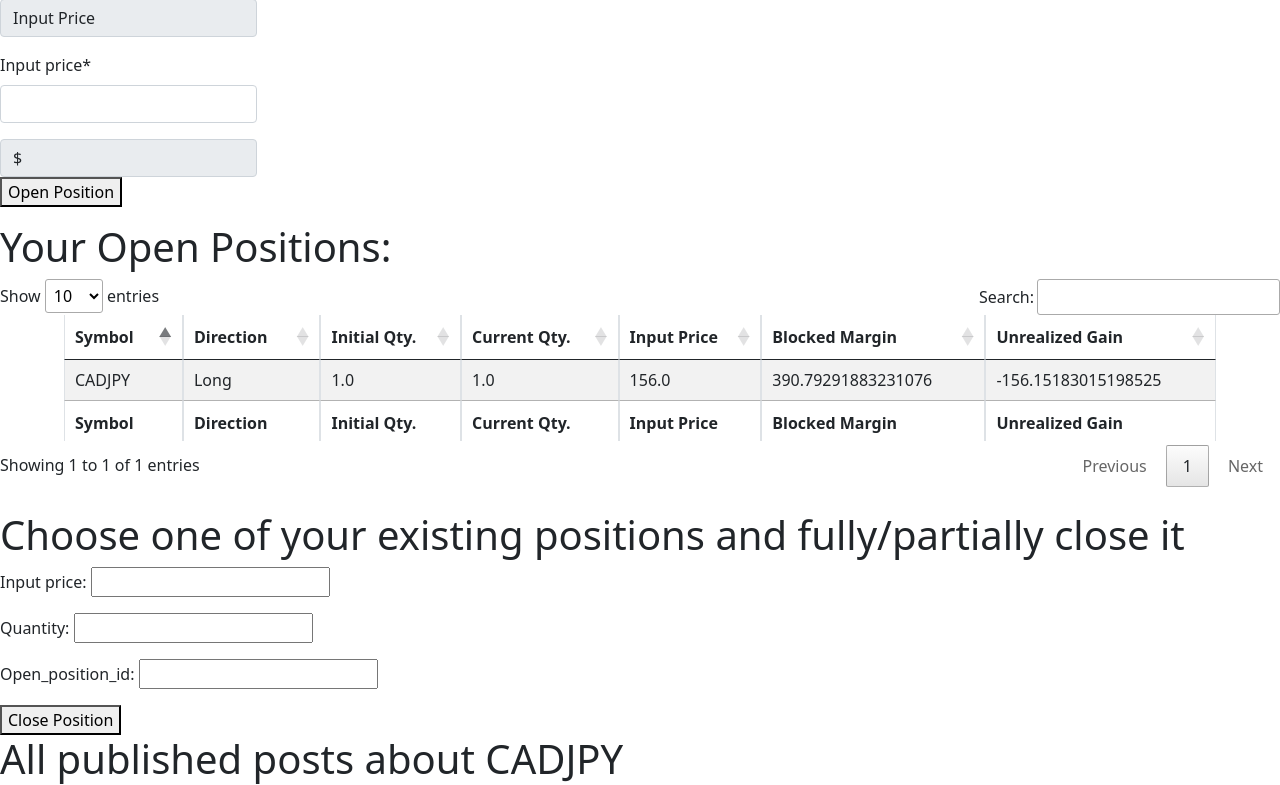
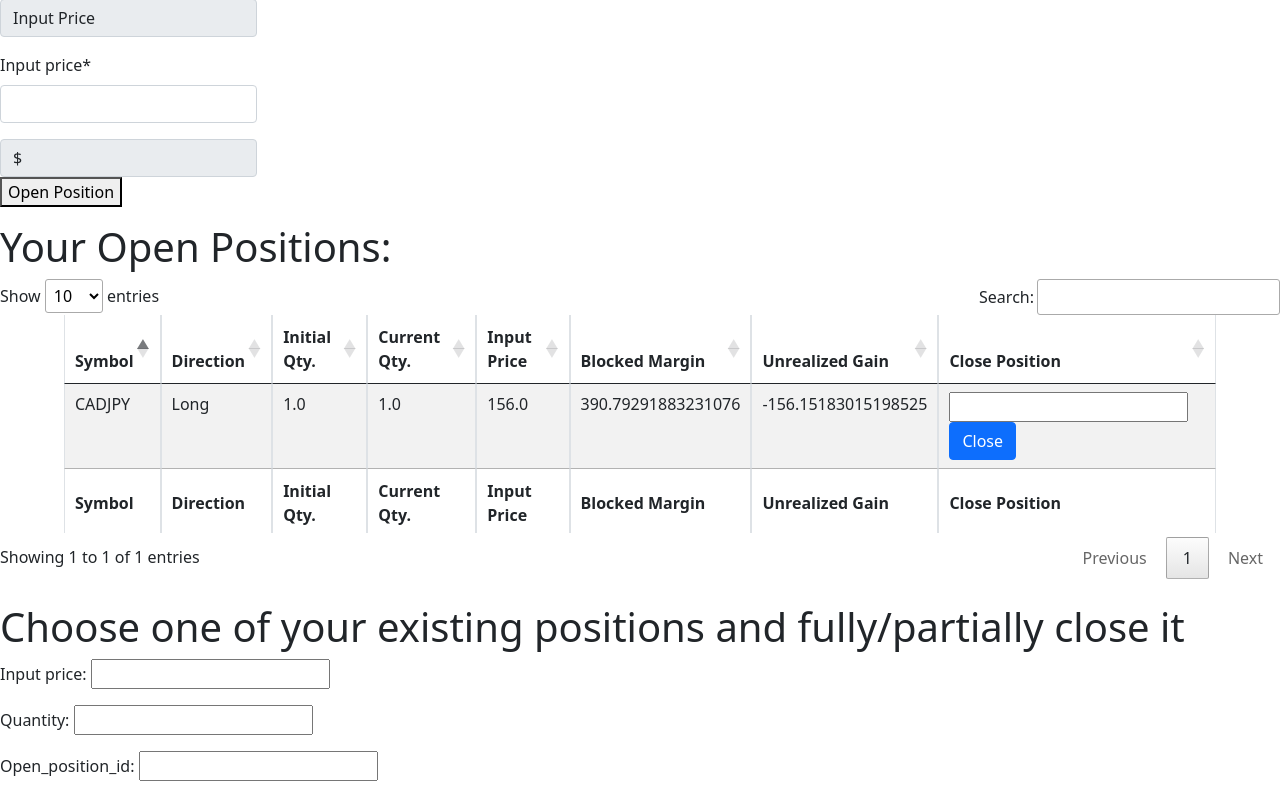
Before and after one commit to aminizadyar/tradingram, a Django app: a page that uses templates/paper_trade/ticker_page.html in a window 1280 px wide. Shown: the part 541-1326 px from the top of the page. Run offline with Django 3.2, Linux system fonts and the light colour scheme; a user stored in the database is signed in; data comes from the database, SQL or seed files in the repository; some libraries are stand-ins or nearby versions.

Commit message:
adding close position form

```diff
--- a/templates/paper_trade/ticker_page.html
+++ b/templates/paper_trade/ticker_page.html
@@ -44,7 +44,7 @@
             Your Open Positions:
         </h1>
         <!-- Open Positions Table-->
-    <table id="tableOpenPositions" class="table table-striped table-bordered table-sm" cellspacing="0" width="90%">
+    <table id="tableOpenPositions" class="table table-striped table-hover table-bordered table-sm" cellspacing="0" width="90%">
         <thead>
         <tr>
             <th class="th-sm">Symbol</th>
@@ -54,6 +54,7 @@
             <th class="th-sm">Input Price</th>
             <th class="th-sm">Blocked Margin</th>
             <th class="th-sm">Unrealized Gain</th>
+            <th class="th-sm">Close Position</th>
         </tr>
         </thead>
         <tbody>
@@ -66,6 +67,7 @@
                 <td>{{ open_position.input_price }}</td>
                 <td>{{ open_position.blocked_margin }}</td>
                 <td>{{ open_position.unrealized_gain }}</td>
+                <td><form id="close_position_{{ open_position.id }}">{% csrf_token %}<input type="number"><button class="btn btn-primary close_position_button" type="submit">Close</button></form></td>
             </tr>
         {% endfor %}
 
@@ -79,6 +81,7 @@
             <th>Input Price</th>
             <th>Blocked Margin</th>
             <th>Unrealized Gain</th>
+            <th>Close Position</th>
         </tr>
         </tfoot>
     </table>
@@ -142,4 +145,5 @@
 {% endblock %}
 {% block extra_scripts %}
     <script src="{% static 'paper_trade/datatable.js' %}"></script>
+    <script src="{% static 'paper_trade/ticker_page.js' %}"></script>
 {% endblock %}
```
